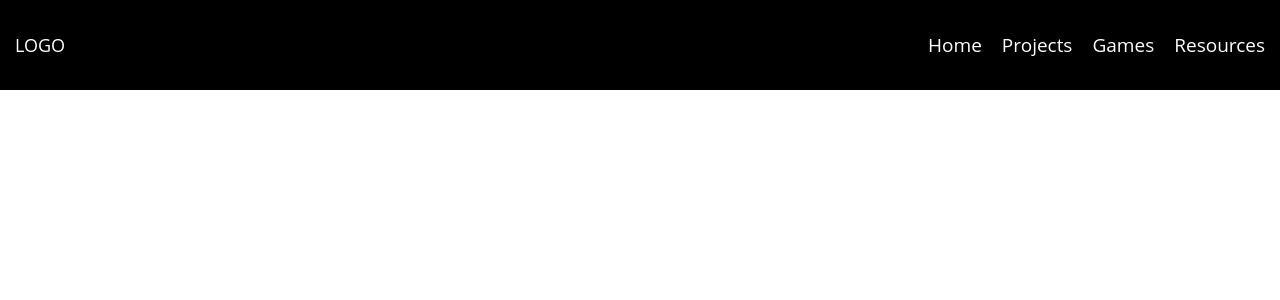
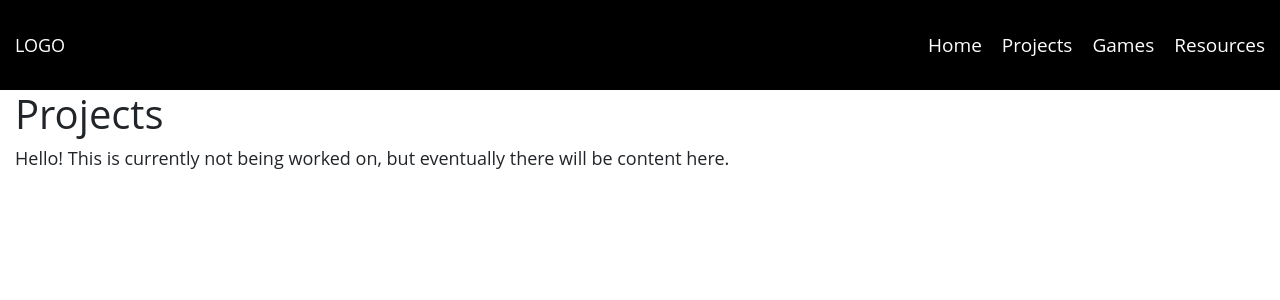
Before and after one commit to A1Liu/webpage, a React (Create React App) app: page /projects in a window 1280 px wide. Shown: the top 300 px of the page. Built offline with nearby package versions, Linux system fonts and the light colour scheme.

Commit message:
added pages

```diff
--- a/src/App.js
+++ b/src/App.js
@@ -9,9 +9,12 @@ import {
 import './Assets/css/default.min.css';
 import Header from './components/headerComponent/header';
 import Footer from './components/footerComponent/footer';
+
+//Pages
 import Homepage from './components/pages/homepage';
-import Page2 from  './components/pages/page2';
-import Page3 from  './components/pages/page3';
+import Projects from  './components/pages/projects';
+import Games from './components/pages/games';
+import Resources from  './components/pages/resources';
 
 class App extends Component {
   render() {
@@ -22,8 +25,9 @@ class App extends Component {
 			<Header />
 
 				<Route exact path = '/' component={Homepage} />
-				<Route exact path = '/page2' component={Page2} />
-				<Route exact path = '/page3' component={Page3} />
+				<Route exact path = '/projects' component={Projects} />
+				<Route exact path = '/resources' component={Resources} />
+				<Route exact path = '/games' component={Games} />
 
 			<Footer />
 
```
